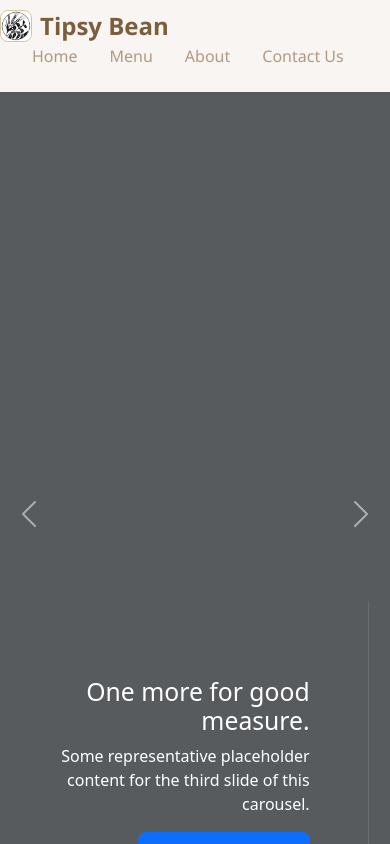
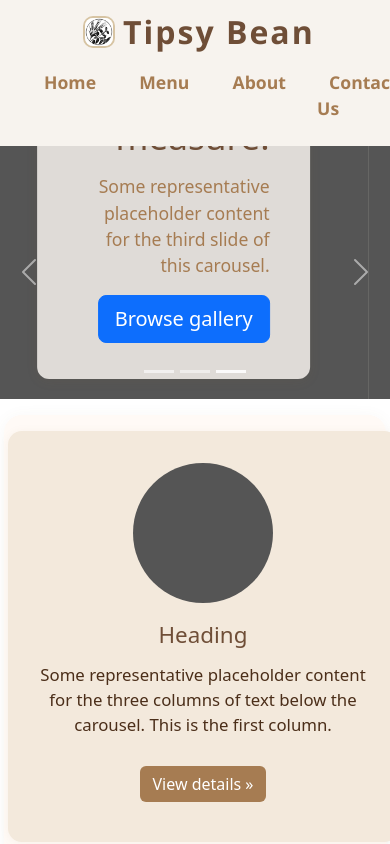
Before and after one commit to caelumregis/Web-System-and-Technology, a plain HTML site: page TipsyBean/html/index.html in a window 390 px wide. Shown: the top 844 px of the page. Drawn offline with nearby package versions, Linux system fonts and the light colour scheme.

Commit message:
updated css
updated css

```diff
--- a/TipsyBean/css/style.css
+++ b/TipsyBean/css/style.css
@@ -7,12 +7,14 @@
 }
 
 :root {
-    --latte-bg: #f8f5f2;
+    --latte-bg: #f7f3ee;
     --latte-cream: #f3e9dc;
-    --latte-brown: #b29982;
-    --latte-coffee: #7c5e3c;
+    --latte-brown: #a67c52;
+    --latte-coffee: #6f4e37;
     --latte-accent: #d7c4a3;
-    --latte-hover: #c2a98b;
+    --latte-hover: #b29982;
+    --latte-dark: #4b2e19;
+    --latte-light: #fffaf6;
 }
 
 /* Navbar styles */
@@ -28,50 +30,50 @@ header {
     display: flex;
     justify-content: space-between;
     align-items: center;
-    padding: 1rem 2rem 0 2rem; /* Slight left/right margin */
-    margin: 0;
-    width: auto;
+    padding: 1.5rem 3rem 1.5rem 3rem;
     background-color: var(--latte-bg);
     font-family: 'Segoe UI', Verdana, Geneva, Tahoma, sans-serif;
 }
 
 .logo {
-    font-size: 1.5rem;
+    font-size: 2rem;
     font-weight: bold;
     color: var(--latte-coffee);
     display: flex;
     align-items: center;
+    letter-spacing: 2px;
 }
 
 .logo img {
-    height: 32px;
-    vertical-align: middle;
-    margin-right: 8px;
-    border-radius: 8px;
+    height: 40px;
+    margin-right: 12px;
+    border-radius: 10px;
     background: var(--latte-cream);
-    border: 1px solid var(--latte-accent);
+    border: 2px solid var(--latte-accent);
 }
 
 .nav-links {
     list-style: none;
     display: flex;
-    gap: 2rem;
+    gap: 2.5rem;
 }
 
 .nav-links li a {
     text-decoration: none;
     color: var(--latte-brown);
-    font-weight: 500;
-    transition: color 0.3s ease, border-bottom 0.3s ease;
-    padding-bottom: 2px;
+    font-weight: 600;
+    font-size: 1.1rem;
+    transition: color 0.3s, border-bottom 0.3s, background 0.3s;
+    padding: 6px 12px 4px 12px;
     border-bottom: 2px solid transparent;
+    border-radius: 6px 6px 0 0;
 }
 
-.nav-links li a:hover {
-    color: var(--latte-coffee);
+.nav-links li a:hover,
+.nav-links li a:focus {
+    color: var(--latte-dark);
     border-bottom: 2px solid var(--latte-hover);
     background: var(--latte-cream);
-    border-radius: 4px;
 }
 
 /* Carousel styles */
@@ -85,35 +87,191 @@ section[aria-label="Featured Drinks Carousel"] {
 .carousel .carousel-item,
 .carousel .d-block {
     width: 100vw;
-    height: 100vh;
+    height: 70vh;
     max-width: 100vw;
-    max-height: 100vh;
+    max-height: 70vh;
 }
 
 .carousel .carousel-item img,
 .carousel .d-block,
 .carousel svg.bd-placeholder-img {
     width: 100vw;
-    height: 100vh;
+    height: 70vh;
     object-fit: cover;
     display: block;
+    background: var(--latte-cream);
 }
 
-/* Main content margin */
+.carousel-caption {
+    background: rgba(247, 243, 238, 0.85);
+    border-radius: 12px;
+    padding: 2rem 2.5rem;
+    color: var(--latte-dark);
+    box-shadow: 0 2px 12px rgba(124, 94, 60, 0.10);
+}
+
+.carousel-caption h2 {
+    color: var(--latte-coffee);
+    font-size: 2.2rem;
+    margin-bottom: 1rem;
+}
+
+.carousel-caption p {
+    color: var(--latte-brown);
+    font-size: 1.1rem;
+}
+
+/* Main content margin and section spacing */
 main > section:not([aria-label="Featured Drinks Carousel"]),
 footer.container {
-    margin-left: 2rem;
-    margin-right: 2rem;
+    margin-left: auto;
+    margin-right: auto;
+    max-width: 1200px;
+    padding: 3rem 2rem 2rem 2rem;
+    background: var(--latte-light);
+    border-radius: 18px;
+    box-shadow: 0 2px 16px rgba(124, 94, 60, 0.06);
+    margin-top: 2.5rem;
+    margin-bottom: 2.5rem;
+}
+
+/* Marketing section */
+.marketing .row {
+    gap: 2.5rem 0;
+}
+
+.marketing article {
+    background: var(--latte-cream);
+    border-radius: 14px;
+    padding: 2rem 1.5rem 1.5rem 1.5rem;
+    margin: 0 0.5rem;
+    box-shadow: 0 1px 8px rgba(166, 124, 82, 0.08);
+    text-align: center;
+}
+
+.marketing h3 {
+    color: var(--latte-coffee);
+    margin: 1.2rem 0 0.8rem 0;
+    font-size: 1.4rem;
+}
+
+.marketing p {
+    color: var(--latte-dark);
+    font-size: 1.05rem;
+}
+
+.marketing .btn {
+    background: var(--latte-brown);
+    color: #fff;
+    border: none;
+    margin-top: 0.8rem;
+    transition: background 0.3s;
+}
+
+.marketing .btn:hover {
+    background: var(--latte-coffee);
+}
+
+/* Featurettes Section */
+.featurette-divider {
+    margin: 3rem 0;
+    border-top: 2px solid var(--latte-accent);
+}
+
+.featurette {
+    align-items: center;
+    margin-bottom: 2.5rem;
+}
+
+.featurette-heading {
+    color: var(--latte-coffee);
+    font-size: 2rem;
+    margin-bottom: 1rem;
+}
+
+.featurette .lead {
+    color: var(--latte-dark);
+    font-size: 1.1rem;
+}
+
+.featurette-image {
+    border-radius: 18px;
+    box-shadow: 0 2px 12px rgba(124, 94, 60, 0.10);
+    background: var(--latte-cream);
+}
+
+/* Footer */
+footer.container {
+    background: var(--latte-bg);
+    border-radius: 12px;
+    text-align: center;
+    color: var(--latte-dark);
+    font-size: 1rem;
+    padding: 2rem 1rem 1rem 1rem;
+    margin-bottom: 1.5rem;
+    box-shadow: 0 1px 8px rgba(124, 94, 60, 0.05);
+}
+
+footer a {
+    color: var(--latte-coffee);
+    text-decoration: underline;
+    transition: color 0.3s;
+}
+
+footer a:hover {
+    color: var(--latte-brown);
 }
 
 /* Responsive adjustment for small screens */
-@media (max-width: 768px) {
+@media (max-width: 992px) {
     .navbar {
-        padding: 1rem 1rem 0 1rem;
+        padding: 1.2rem 1.2rem 1.2rem 1.2rem;
     }
     main > section:not([aria-label="Featured Drinks Carousel"]),
     footer.container {
-        margin-left: 1rem;
-        margin-right: 1rem;
+        padding: 2rem 1rem 1rem 1rem;
+        max-width: 98vw;
+    }
+    .carousel,
+    .carousel .carousel-inner,
+    .carousel .carousel-item,
+    .carousel .d-block {
+        height: 45vh;
+        max-height: 45vh;
+    }
+    .carousel .carousel-item img,
+    .carousel .d-block,
+    .carousel svg.bd-placeholder-img {
+        height: 45vh;
     }
 }
+
+@media (max-width: 768px) {
+    .navbar {
+        flex-direction: column;
+        align-items: flex-start;
+        padding: 1rem 0.5rem 1rem 0.5rem;
+    }
+    .nav-links {
+        gap: 1.2rem;
+        margin-top: 0.8rem;
+    }
+    main > section:not([aria-label="Featured Drinks Carousel"]),
+    footer.container {
+        padding: 1rem 0.5rem 0.5rem 0.5rem;
+        margin-top: 1rem;
+        margin-bottom: 1rem;
+    }
+    .carousel,
+    .carousel .carousel-inner,
+    .carousel .carousel-item,
+    .carousel .d-block {
+        height: 30vh;
+        max-height: 30vh;
+    }
+    .carousel .carousel-item img,
+    .carousel .d-block,
+    .carousel svg.bd-placeholder-img {
+        height: 30vh;
+    }
+}
```
